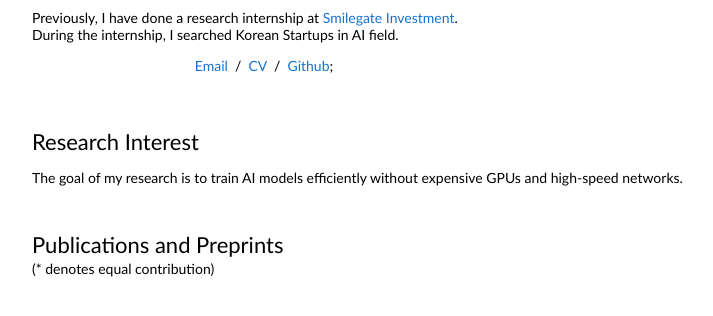
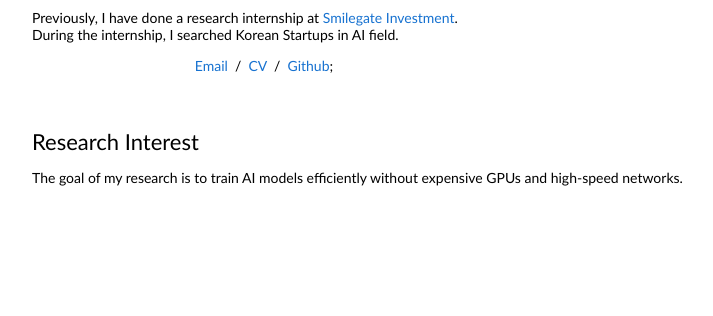
Before and after one commit to cheun21/cheun21.github.io, a plain HTML site: page index.html in a window 1280 px wide. Shown: the part 140-456 px from the top of the page, without its empty margins (228-941 px from the left). Drawn offline with Linux system fonts and the light colour scheme.

Commit message:
Update index.html

```diff
--- a/index.html
+++ b/index.html
@@ -51,9 +51,3 @@
 
               </td>
             </tr>
-
-              <td style="padding:20px;width:100%;vertical-align:middle;line-height:10px">
-                <h2 style="padding-bottom:0px">Publications and Preprints</h2>
-                <p style="padding-top:0px">(* denotes equal contribution)</p>
-              </td>
-          </tbody></table>
```
